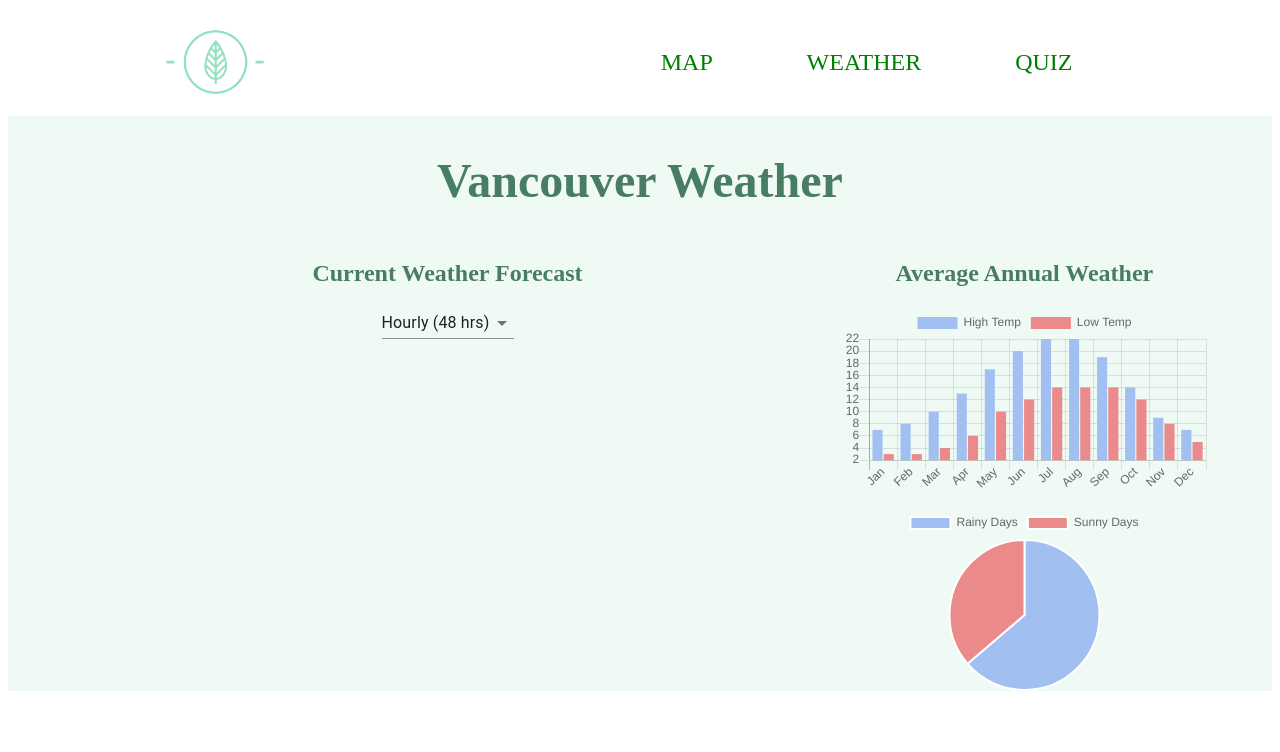
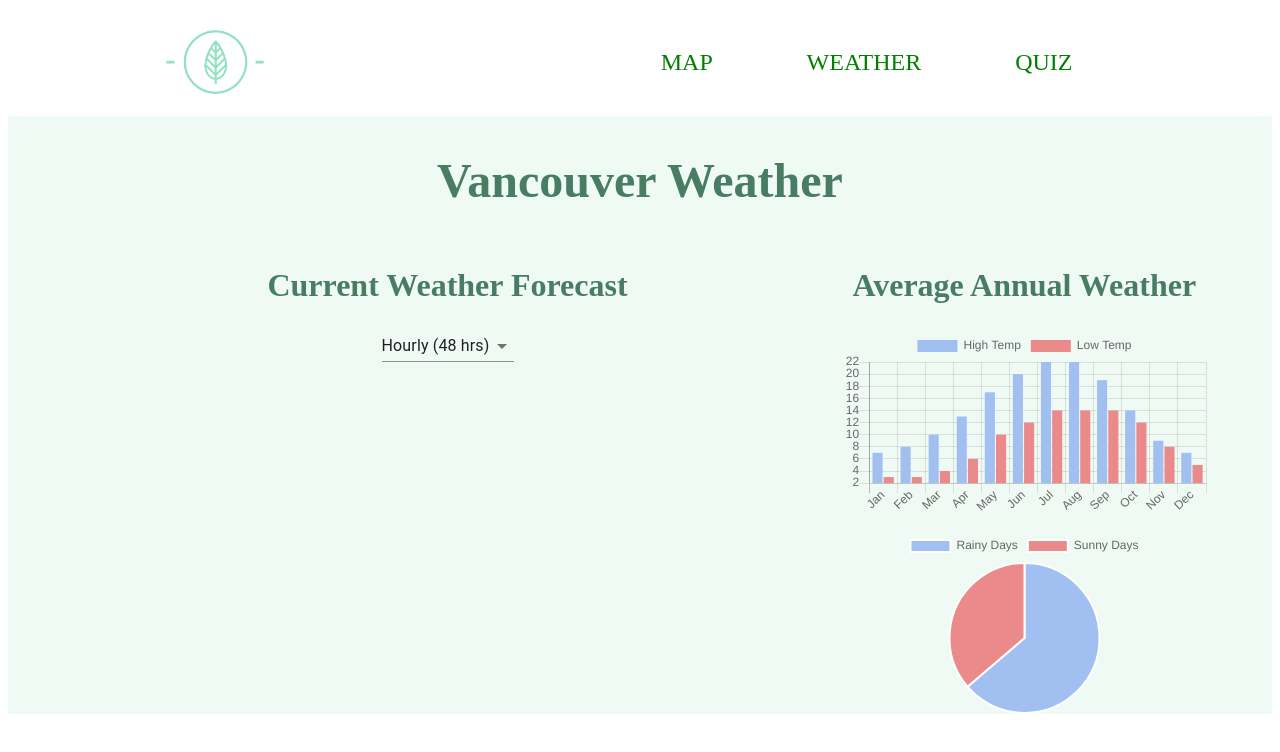
Before and after one commit to dantan123/sustainability, a React (Create React App) app: page /weather in a window 1280 px wide. Shown: the top 752 px of the page. Built offline with nearby package versions, Linux system fonts and the light colour scheme; no server answers; the HTML template or start-up script is replaced by a standard one; what react-google-maps would draw is missing.

Commit message:
edit heading

```diff
--- a/src/Weather/Weather.css
+++ b/src/Weather/Weather.css
@@ -11,7 +11,7 @@
 
 .chartHeading {
   text-align: center;
-  font-size: 1.5em;
+  font-size: 2em;
   color: rgb(72, 125, 100);
 }
 
```
